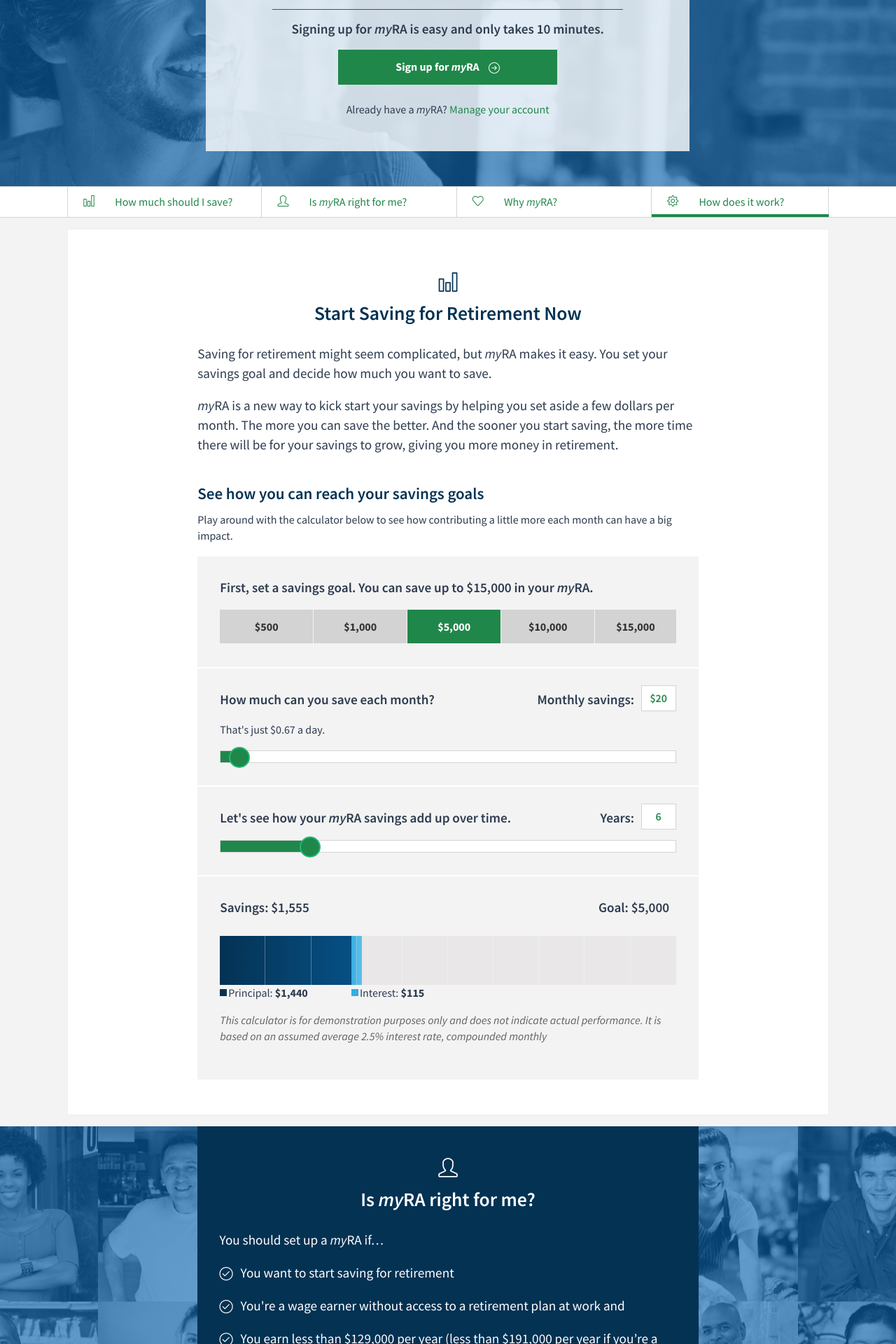
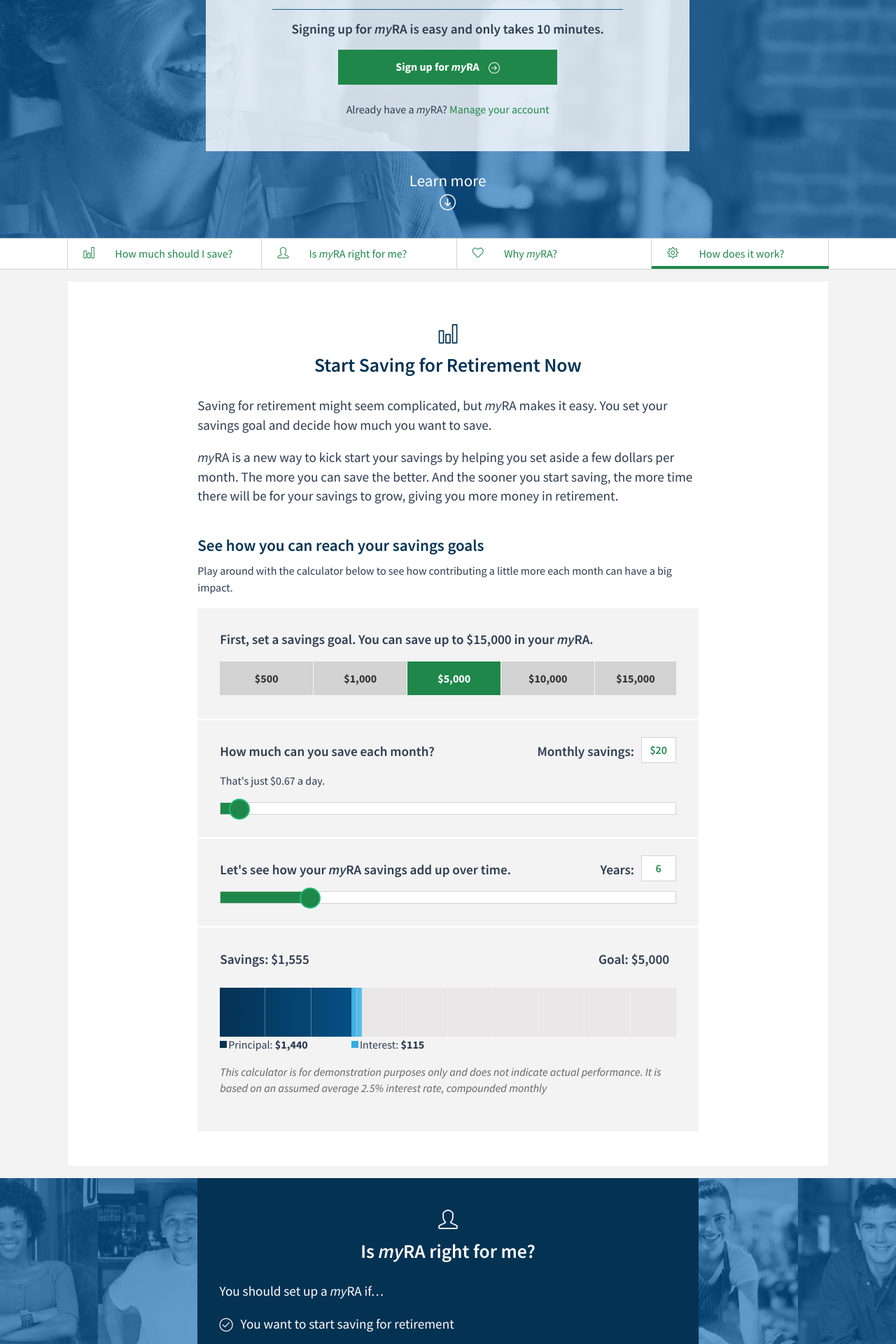
Before and after one commit to 18F/myra, a Jekyll site: the page built from individuals/index.html, in a window 1280 px wide. Shown: the part 393-2313 px from the top of the page at 70% size. Built offline with Jekyll 4.4.1, drawn with Linux system fonts in a browser that asks for light colours; some of the changed text lies outside the part shown.

Commit message:
Added scroll down links

```diff
--- a/_includes/individual-steps.html
+++ b/_includes/individual-steps.html
@@ -14,9 +14,9 @@
     <div class="tab-content">
       <div class="active step" id="step-1" aria-labelledby="tab-1" aria-hidden="false">
         <div class="step-content">
-          <h3 class="numbered-heading"><span class="numbered-heading-number">1.</span><span class="numbered-heading-title">Create an account</span></h3>
+          <h3 class="numbered-heading"><span class="numbered-heading-number">1.</span><span class="numbered-heading-title">Sign up for <span class="myra">myRA</span></span></h3>
           <p>First, you will open your <span class="myra">myRA</span> account by providing your information online or by phone &mdash; it will take about 10 minutes.</p>
-          <p>Ready to create your account? <a href="#" class="modal-signup">Click here to get started <i class="icon-arrow-right"></i></a></p>
+          <p><a href="#" class="modal-signup">Click here to get started <i class="icon-arrow-right"></i></a></p>
         </div>
         <div class="step-image">
         </div>
--- a/individuals/index.html
+++ b/individuals/index.html
@@ -20,6 +20,7 @@
           </div>
         </div>
       </div>
+      <a class="scroll-link scroll-down" href="#calculator">Learn more <br><i class="icon-arrow-down"></i></a>
     </div>
   </div>
 </div>
@@ -27,10 +28,10 @@
 <nav class="page-nav" role="navigation">
   <div class="container">
     <ul role="tablist">
-      <li><a href="#calculator" role="tab"><span class="icon-box"><i class="icon-bar-chart"></i></span> <span class="nav-label">How much should I save?</span></a></li>
-      <li><a href="#who" role="tab"><span class="icon-box"><i class="icon-user"></i></span> <span class="nav-label">Is <span class="myra">myRA</span> right for me?</span></a></li>
-      <li><a href="#benefits" role="tab"><span class="icon-box"><i class="icon-heart"></i></span> <span class="nav-label">Why <span class="myra">myRA</span>?</span></a></li>
-      <li><a href="#how" role="tab"><span class="icon-box"><i class="icon-settings"></i></span> <span class="nav-label">How does it work?</span></a></li>
+      <li><a href="#calculator" role="tab" class="scroll-link"><span class="icon-box"><i class="icon-bar-chart"></i></span> <span class="nav-label">How much should I save?</span></a></li>
+      <li><a href="#who" role="tab" class="scroll-link"><span class="icon-box"><i class="icon-user"></i></span> <span class="nav-label">Is <span class="myra">myRA</span> right for me?</span></a></li>
+      <li><a href="#benefits" role="tab" class="scroll-link"><span class="icon-box"><i class="icon-heart"></i></span> <span class="nav-label">Why <span class="myra">myRA</span>?</span></a></li>
+      <li><a href="#how" role="tab" class="scroll-link"><span class="icon-box"><i class="icon-settings"></i></span> <span class="nav-label">How does it work?</span></a></li>
     </ul>
     <div class="progress"></div>
   </div>
--- a/static/_sass/_custom.scss
+++ b/static/_sass/_custom.scss
@@ -234,7 +234,7 @@
 
   @include media($medium-up) {
     @include retina('../img/hero-bg-2.jpg', '../img/hero-bg-2@2x.jpg', 1400px);
-    padding: 3em 0;
+    padding: 3em 0 2em 0;
   }
 
 
@@ -418,33 +418,18 @@
 #main {
   background-color: #fff;
 }
-/**************************/
-/* v4 Sub-Hero */
-/**************************/
-
-.sub-hero {
-  background: $myra-blue2;
-  text-align: center;
+
+
+.scroll-down {
+  font-size: $h3 * $base-font-size;
+  display: inline-block;
+  padding: 1em 0 0 0;
   color: #fff;
-  padding: 3em 0;
-
-  p {
-    @include span-columns(6);
-    @include shift(3);
-    @extend .h3;
-    font-weight: 400;
+
+  &:hover {
     color: #fff;
   }
 }
-
-@include media($medium-up) {
-  .sub-hero {
-    p {
-      color: #000;
-    }
-  }
-}
-
 
 /**************************/
 /* Page nav */
--- a/static/_sass/base/_buttons.scss
+++ b/static/_sass/base/_buttons.scss
@@ -81,8 +81,11 @@
   text-decoration: none;
 }
 
-a:focus,
-a:active {
+a:focus {
   text-decoration: underline;
   outline:none;
 }
+
+a:active {
+  text-decoration: none;
+}
--- a/static/js/init.js
+++ b/static/js/init.js
@@ -140,7 +140,7 @@
     });
 
     // Scroll down to sections in page nav {
-    $('.page-nav a').click(function(){
+    $('.scroll-link').click(function(){
       var sectionId = $(this).attr('href');
       scrollDown(sectionId);
     });
```
Also changed, not shown: employers/index.html (+6 -4 lines), individuals/signup-details.html (+0 -12 lines).
